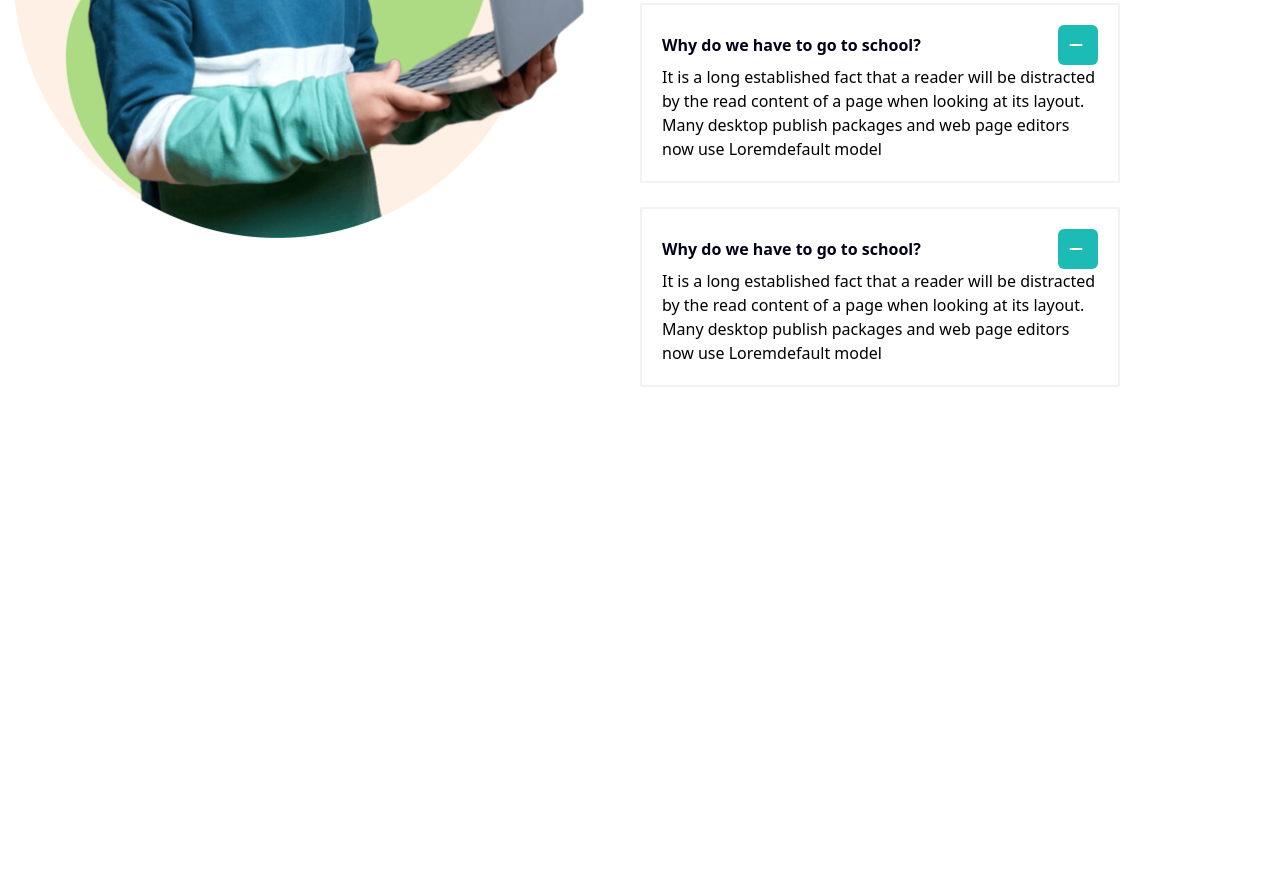
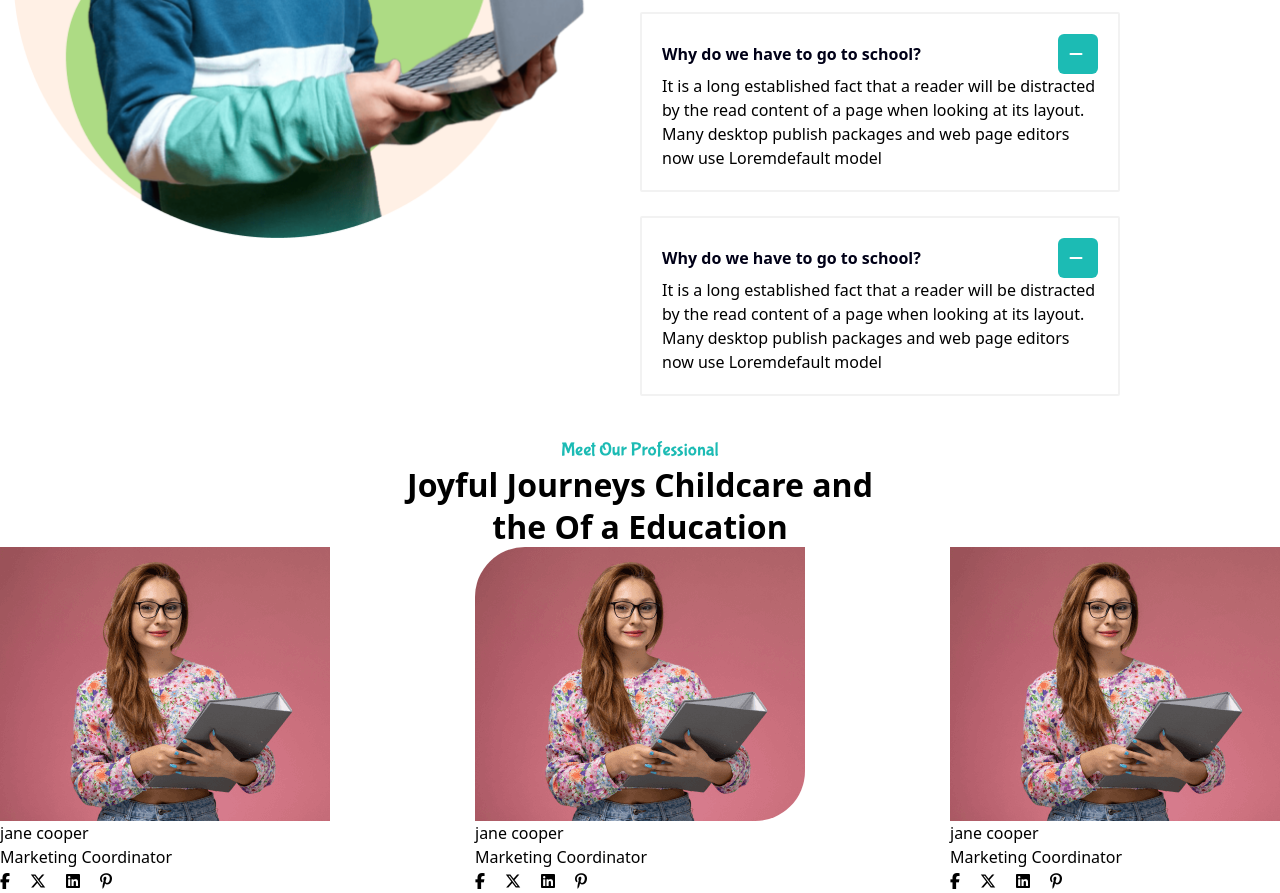
Before and after one commit to Fantasycgc/ascent, a website: page src/index.html in a window 1280 px wide. Shown: the part 433-1326 px from the top of the page. Before the commit the page ends 860 px from the top, so only its background shows below. Drawn offline with nearby package versions, Linux system fonts and the light colour scheme.

Commit message:
add section our profess

```diff
--- a/src/index.html
+++ b/src/index.html
@@ -23,7 +23,7 @@
           <div class="faq-detail flex flex-col pt-20">
             <div class="faq-head w-3/5">
               <p
-                class="faq-title font-nunito text-sm font-medium text-[#1CBBB4] capitalize"
+                class="faq-title font-Bubblegum-Sans text-[19px] font-medium text-[#1CBBB4] capitalize"
               >
                 some faq
               </p>
@@ -87,5 +87,110 @@
         </div>
       </div>
     </section>
+    <section id="our-profess">
+      <div class="container">
+        <div class="our-profess-head flex flex-col items-center">
+          <p
+            class="our-profess-title font-Bubblegum-Sans text-[19px] font-medium text-[#1CBBB4] capitalize"
+          >
+            meet our professional
+          </p>
+          <h2
+            class="our-profess-sub-title font-bold lg:text-[32px] md:text-[28px] text-2xl lg:leading-[130%] md:leading-[120%] leading-[110%] lg:max-w-[520px] wow fadeInUp text-center"
+          >
+            Joyful Journeys Childcare and the Of a Education
+          </h2>
+        </div>
+        <div class="our-profess-detail">
+          <div class="our-profess-content flex justify-between">
+            <div class="our-profess-dtl hover:border hover:border-green-300">
+              <div>
+                <img src="images/professonal1.png" alt="" />
+              </div>
+              <div class="our-profess-desc">
+                <h2>
+                  <a href="">jane cooper</a>
+                </h2>
+                <p>Marketing Coordinator</p>
+              </div>
+              <div class="our-profess-icon">
+                <ul class="flex items-center gap-5 pt-7.5">
+                  <li>
+                    <a href=""><i class="fa-brands fa-facebook-f"></i></a>
+                  </li>
+                  <li>
+                    <a href=""><i class="fa-brands fa-x-twitter"></i></a>
+                  </li>
+                  <li>
+                    <a href=""><i class="fa-brands fa-linkedin"></i></a>
+                  </li>
+                  <li>
+                    <a href=""><i class="fa-brands fa-pinterest-p"></i></a>
+                  </li>
+                </ul>
+              </div>
+            </div>
+            <div class="our-profess-dtl hover:border hover:border-green-300">
+              <div>
+                <img
+                  src="images/professonal1.png"
+                  alt=""
+                  class="rounded-tl-[50px] rounded-br-[50px] hover:rounded-bl-[50px]"
+                />
+              </div>
+              <div class="our-profess-desc">
+                <h2>
+                  <a href="">jane cooper</a>
+                </h2>
+                <p>Marketing Coordinator</p>
+              </div>
+              <div class="our-profess-icon">
+                <ul class="flex items-center gap-5 pt-7.5">
+                  <li>
+                    <a href=""><i class="fa-brands fa-facebook-f"></i></a>
+                  </li>
+                  <li>
+                    <a href=""><i class="fa-brands fa-x-twitter"></i></a>
+                  </li>
+                  <li>
+                    <a href=""><i class="fa-brands fa-linkedin"></i></a>
+                  </li>
+                  <li>
+                    <a href=""><i class="fa-brands fa-pinterest-p"></i></a>
+                  </li>
+                </ul>
+              </div>
+            </div>
+            <div class="our-profess-dtl hover:border hover:border-green-300">
+              <div>
+                <img src="images/professonal1.png" alt="" />
+              </div>
+              <div class="our-profess-desc">
+                <h2>
+                  <a href="">jane cooper</a>
+                </h2>
+                <p>Marketing Coordinator</p>
+              </div>
+              <div class="our-profess-icon">
+                <ul class="flex items-center gap-5 pt-7.5">
+                  <li>
+                    <a href=""><i class="fa-brands fa-facebook-f"></i></a>
+                  </li>
+                  <li>
+                    <a href=""><i class="fa-brands fa-x-twitter"></i></a>
+                  </li>
+                  <li>
+                    <a href=""><i class="fa-brands fa-linkedin"></i></a>
+                  </li>
+                  <li>
+                    <a href=""><i class="fa-brands fa-pinterest-p"></i></a>
+                  </li>
+                </ul>
+              </div>
+            </div>
+          </div>
+        </div>
+      </div>
+    </section>
   </body>
 </html>
--- a/src/input.css
+++ b/src/input.css
@@ -1,4 +1,5 @@
 @import url("https://fonts.googleapis.com/css2?family=Nunito:ital,wght@0,200..1000;1,200..1000&display=swap");
+@import url("https://fonts.googleapis.com/css2?family=Bubblegum+Sans&display=swap");
 @tailwind base;
 @tailwind components;
 @tailwind utilities;
--- a/tailwind.config.js
+++ b/tailwind.config.js
@@ -4,11 +4,11 @@ module.exports = {
   theme: {
     container:{
       center:true
-
     },
     extend: {
       fontFamily:{
-        "nunito":['Nunito', 'system-ui']
+        "nunito":['Nunito', 'system-ui'],
+        "Bubblegum-Sans":["Bubblegum Sans", 'sans-serif']
       }
     },
   },
```
Also changed, not shown: src/output.css.
